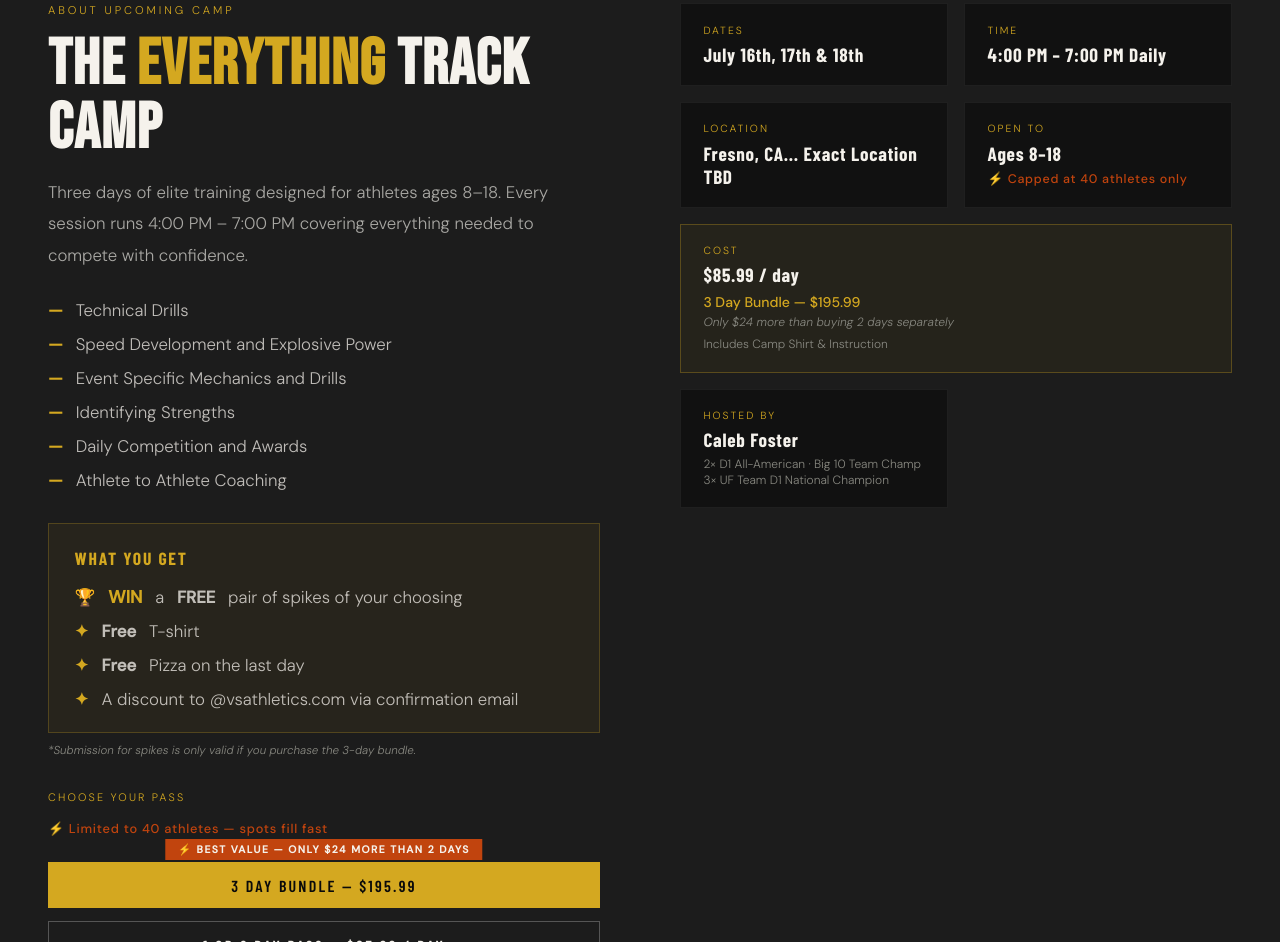
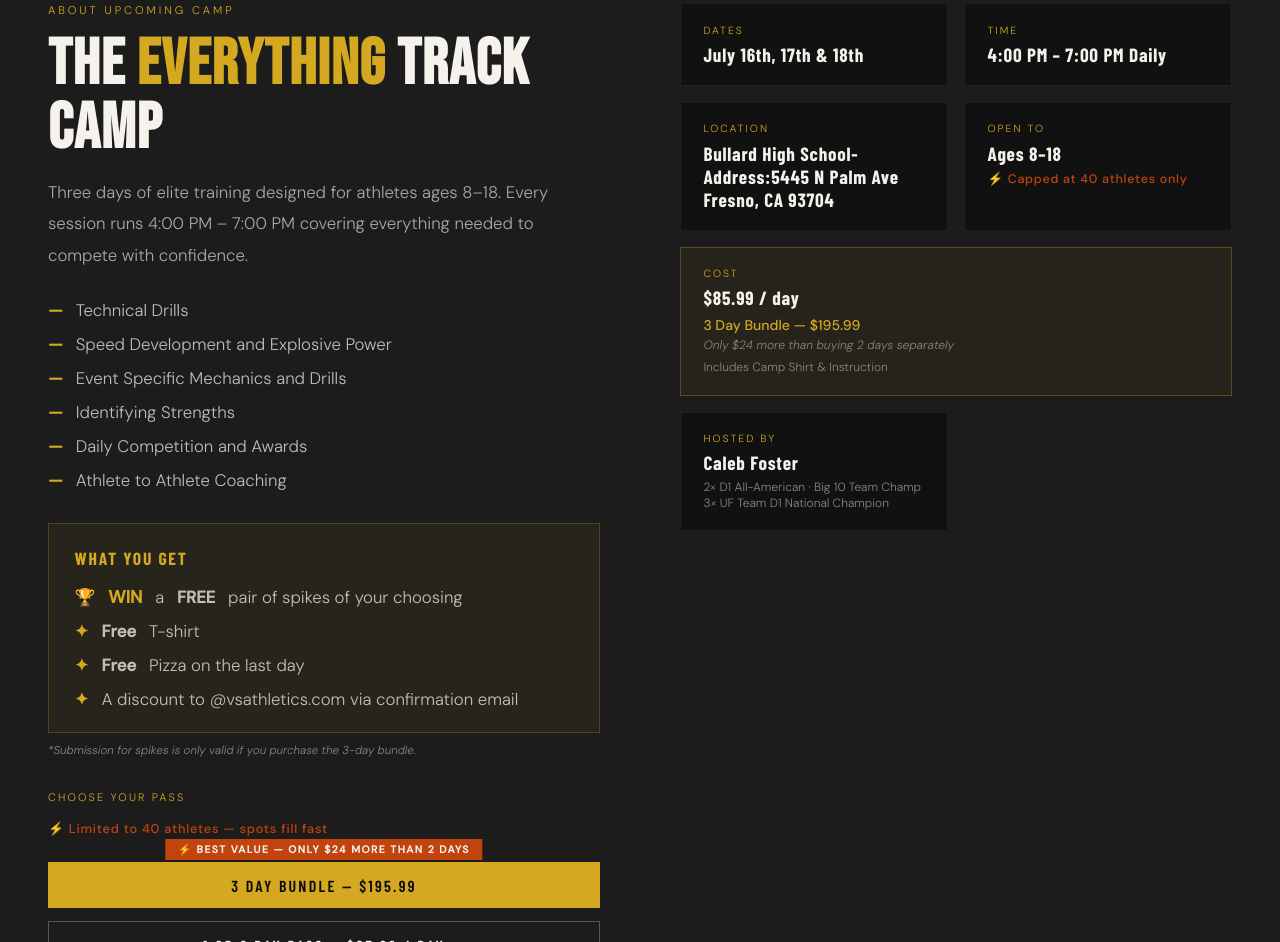
Before and after one commit to A-APC/TrackCamp, a plain HTML site: page index.html in a window 1280 px wide. Shown: the part 920-1862 px from the top of the page. Drawn offline with nearby package versions, Linux system fonts and the light colour scheme.

Commit message:
Update index.html

```diff
--- a/index.html
+++ b/index.html
@@ -336,7 +336,7 @@
         </div>
         <div class="camp-detail-card">
           <div class="camp-detail-label">Location</div>
-          <div class="camp-detail-value">Fresno, CA... Exact Location TBD </div>
+          <div class="camp-detail-value">Bullard High School-Address:5445 N Palm Ave Fresno, CA 93704 </div>
         </div>
         <div class="camp-detail-card">
           <div class="camp-detail-label">Open To</div>
```
